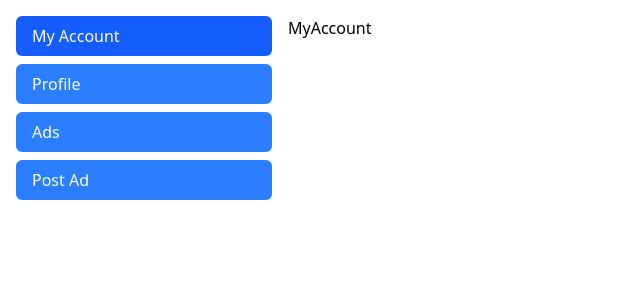
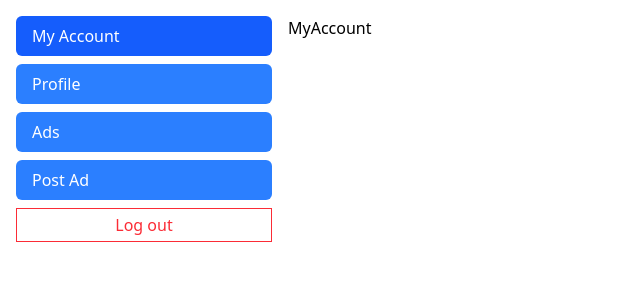
Before and after one commit to kr1shh/planetmedia-test, a React (Vite) app: page /dashboard/my-account in a window 1280 px wide. Shown: the top 300 px of the page, without its empty margins (0-640 px from the left). Built offline with nearby package versions, Linux system fonts and the light colour scheme; no server answers; sample sign-in values are in the browser's storage.

Commit message:
update : log out updated

```diff
--- a/src/pages/dashboard/Dashboard.jsx
+++ b/src/pages/dashboard/Dashboard.jsx
@@ -1,9 +1,19 @@
 import { useEffect } from "react";
+import toast from "react-hot-toast";
 import { NavLink, Outlet, useNavigate } from "react-router-dom";
+
 
 
 const Dashboard = () => {
   const navigate = useNavigate()
+
+  const logOut = ()=>{
+    localStorage.removeItem("token")
+    localStorage.removeItem("user")
+    navigate("/login")
+    toast.success("Logged out successfully")
+  }
+
   useEffect(()=>{
     const token = localStorage.getItem("token")
     if(!token){
@@ -65,6 +75,7 @@ const Dashboard = () => {
           >
             Post Ad
           </NavLink>
+          <button className="text-red-500 hover:text-white hover:bg-red-500 px-3 py-1 border-red-500 border transition-all duration-200 ease-in-out" onClick={logOut}>Log out</button>
         </section>
         <section>
           <Outlet />
```
